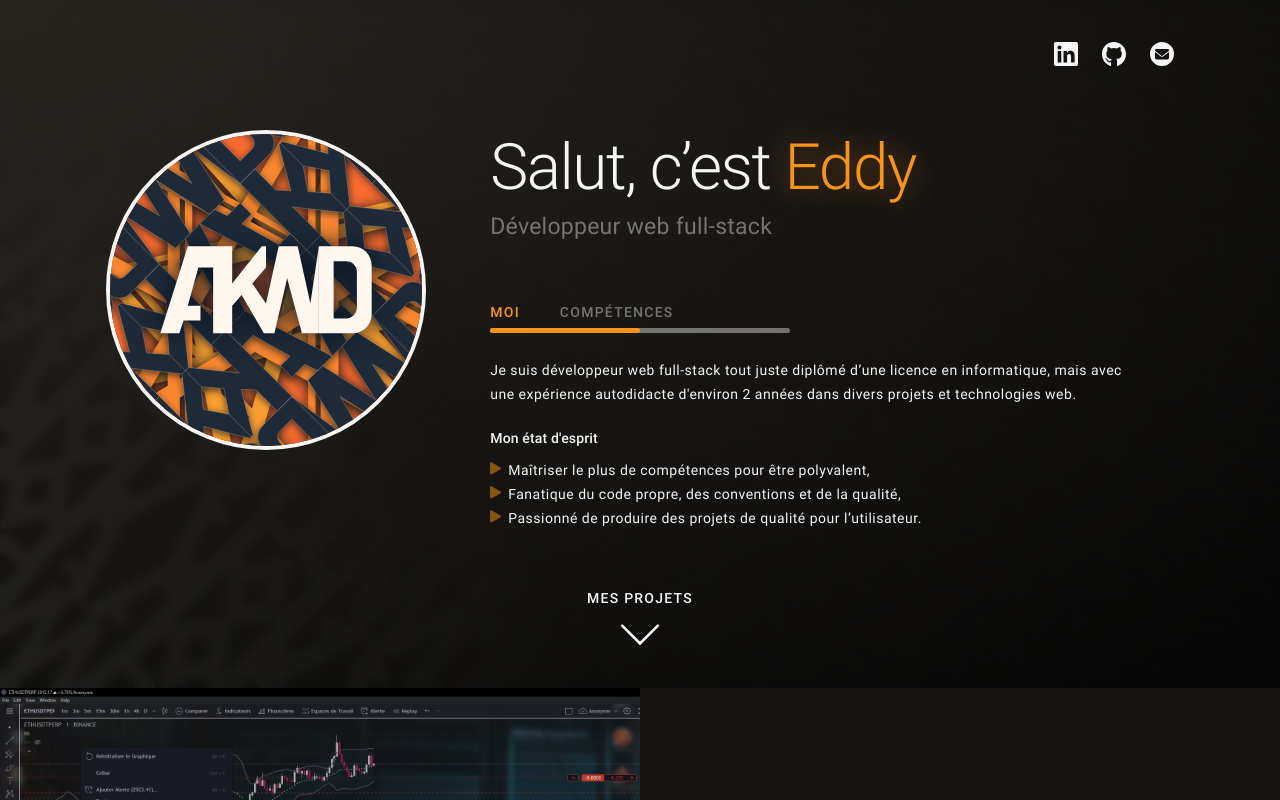
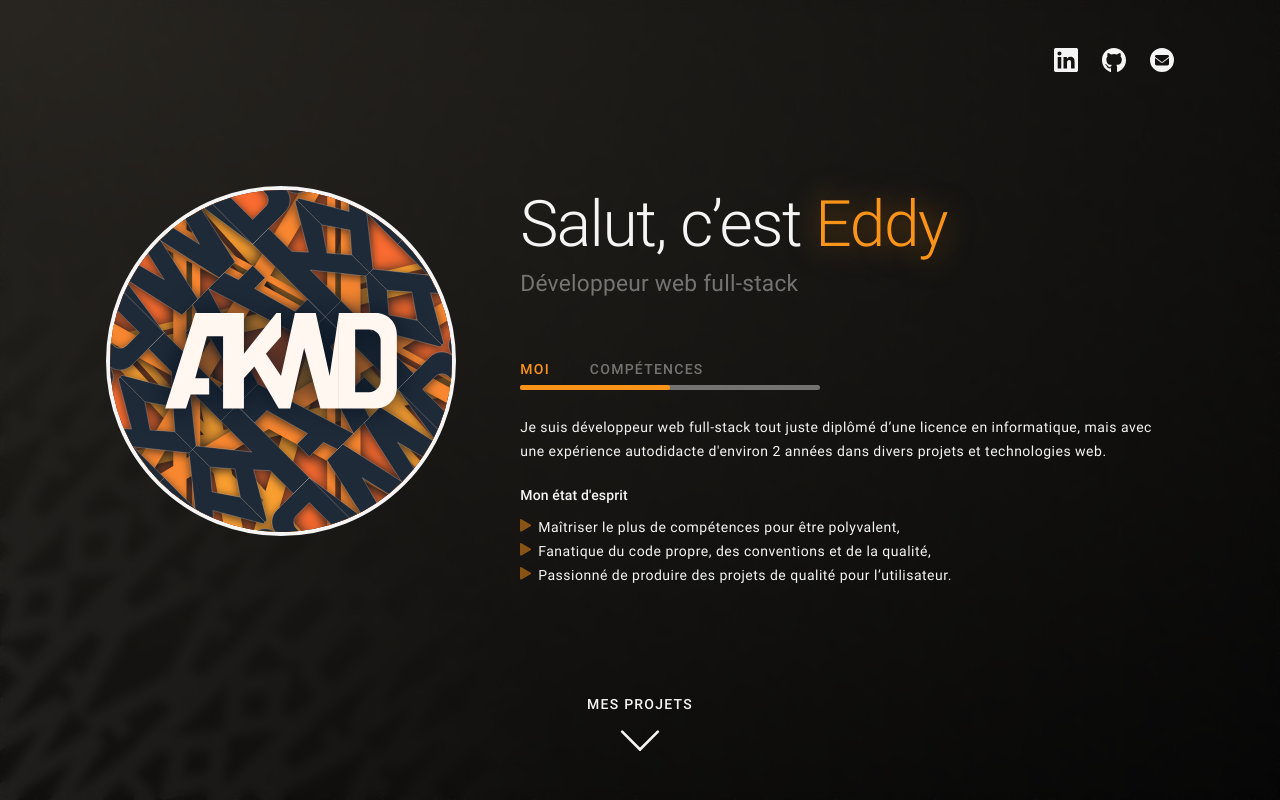
Before and after one commit to Akwd22/akwd22.github.io, a React (Create React App) app: page / in a window 1280 px wide. Shown: the top 800 px of the page. Built offline with nearby package versions, Linux system fonts and the light colour scheme.

Commit message:
Fix: home section fonts now scale with viewport height

```diff
--- a/src/components/Popup/ProjectDetails/MediaCarousel/MediaCarousel.tsx
+++ b/src/components/Popup/ProjectDetails/MediaCarousel/MediaCarousel.tsx
@@ -1,5 +1,4 @@
 import { TProject } from "data/projects";
-import FocusTrap from "focus-trap-react";
 import { FunctionComponent, useRef, useState } from "react";
 
 import ButtonIcon from "components/ButtonIcon/ButtonIcon";
--- a/src/components/Popup/ProjectDetails/ProjectDetails.css
+++ b/src/components/Popup/ProjectDetails/ProjectDetails.css
@@ -1,6 +1,6 @@
 .project-details {
   position: fixed;
-  height: 80%;
+  height: 90%;
   width: clamp(0px, 80%, 1100px);
   display: flex;
   flex-direction: column;
@@ -52,7 +52,7 @@
   height: 40px;
 }
 
-@media screen and (max-width: 768px), screen and (max-height: 768px) {
+@media screen and (max-width: 500px), screen and (max-height: 600px) {
   .project-details {
     width: 100%;
     height: 100%;
--- a/src/data/projects.ts
+++ b/src/data/projects.ts
@@ -44,7 +44,7 @@ export interface TProjectMedia {
  * @returns Promesse contenant tous les projets.
  */
 export async function fetch(): Promise<TProject[]> {
-  return [bitflase, placeholder, placeholder, bitflase, placeholder];
+  return [bitflase, placeholder];
 }
 
 /**
--- a/src/pages/MainPage/HomeSection/HomeSection.css
+++ b/src/pages/MainPage/HomeSection/HomeSection.css
@@ -1,35 +1,102 @@
 .home {
   position: relative;
   height: 100vh;
-  padding: clamp(24px, 3.3vw, 64px) clamp(32px, 8.3vw, 160px);
   display: flex;
   flex-direction: column;
   justify-content: space-between;
 }
 
-/* ------ Taille des polices dynamique relatif à la largeur de fenêtre ------ */
+/* -------------------------------------------------------------------------- */
+/*                             Tailles dynamiques                             */
+/* -------------------------------------------------------------------------- */
+
+/* --------------------------- Calcul des tailles --------------------------- */
+
+/* Variables des tailles. */
+.home {
+  /* TODO : expliquer ce bordel en commentaire. */
+
+  --vw-max: 1915; /* [Formule px -> vw] : vw = 100 * (px / max viewport width) 1915 */
+  --vh-max: 933; /* [Formule px -> vh] : vh = 100 * (px / max viewport height) 933 */
+
+  /* Taille minimale (en px). */
+  --fs-body-min: 14;
+  /* Taille maximale (en px). */
+  --fs-body-max: 16;
+  /* Taille mise à l'échelle selon la longueur du viewport. */
+  --fs-body-vw: clamp(var(--fs-body-min) * 1px, calc(100 * (var(--fs-body-max) / var(--vw-max)) * 1vw), var(--fs-body-max) * 1px);
+  /* Taille mise à l'échelle selon la hauteur du viewport. */
+  --fs-body-vh: clamp(var(--fs-body-min) * 1px, calc(100 * (var(--fs-body-max) / var(--vh-max)) * 1vh), var(--fs-body-max) * 1px);
+
+  --fs-button-min: 14;
+  --fs-button-max: 16;
+  --fs-button-vw: clamp(var(--fs-button-min) * 1px, calc(100 * (var(--fs-button-max) / var(--vw-max))) * 1vw, var(--fs-button-max) * 1px);
+  --fs-button-vh: clamp(var(--fs-button-min) * 1px, calc(100 * (var(--fs-button-max) / var(--vh-max))) * 1vh, var(--fs-button-max) * 1px);
+
+  --fs-title-1-min: 34;
+  --fs-title-1-max: 96;
+  --fs-title-1-vw: clamp(var(--fs-title-1-min) * 1px, calc(100 * (var(--fs-title-1-max) / var(--vw-max))) * 1vw, var(--fs-title-1-max) * 1px);
+  --fs-title-1-vh: clamp(var(--fs-title-1-min) * 1px, calc(100 * (var(--fs-title-1-max) / var(--vh-max))) * 1vh, var(--fs-title-1-max) * 1px);
+
+  --fs-title-2-min: 16;
+  --fs-title-2-max: 34;
+  --fs-title-2-vw: clamp(var(--fs-title-2-min) * 1px, calc(100 * (var(--fs-title-2-max) / var(--vw-max))) * 1vw, var(--fs-title-2-max) * 1px);
+  --fs-title-2-vh: clamp(var(--fs-title-2-min) * 1px, calc(100 * (var(--fs-title-2-max) / var(--vh-max))) * 1vh, var(--fs-title-2-max) * 1px);
+
+  --fs-title-4-min: 14;
+  --fs-title-4-max: 20;
+  --fs-title-4-vw: clamp(var(--fs-title-4-min) * 1px, calc(100 * (var(--fs-title-4-max) / var(--vw-max))) * 1vw, var(--fs-title-4-max) * 1px);
+  --fs-title-4-vh: clamp(var(--fs-title-4-min) * 1px, calc(100 * (var(--fs-title-4-max) / var(--vh-max))) * 1vh, var(--fs-title-4-max) * 1px);
+}
+
+/* Mise à l'échelle (quand grand écran) selon la longueur et la hauteur du viewport. */
+.home {
+  --fs-body: min(var(--fs-body-vw), var(--fs-body-vh));
+  --fs-button: min(var(--fs-button-vw), var(--fs-button-vh));
+  --fs-title-1: min(var(--fs-title-1-vw), var(--fs-title-1-vh));
+  --fs-title-2: min(var(--fs-title-2-vw), var(--fs-title-2-vh));
+  --fs-title-4: min(var(--fs-title-4-vw), var(--fs-title-4-vh));
+  --section-padding: clamp(24px, 6vh, 64px) clamp(32px, 8.3vw, 160px);
+}
+
+/* Mise à l'échelle (quand petit écran) uniquement selon la longueur du viewport. */
+@media screen and (max-height: 650px), screen and (max-width: 768px) {
+  .home {
+    --fs-body: var(--fs-body-vw);
+    --fs-button: var(--fs-button-vw);
+    --fs-title-1: var(--fs-title-1-vw);
+    --fs-title-2: var(--fs-title-2-vw);
+    --fs-title-4: var(--fs-title-4-vw);
+    --section-padding: clamp(24px, 3.3vw, 64px) clamp(32px, 8.3vw, 160px);
+  }
+}
+
+/* ------------------------- Application des tailles ------------------------ */
 
 .home {
-  font-size: clamp(14px, 0.8vw, 16px);
+  padding: var(--section-padding);
+  font-size: var(--fs-body);
 }
 
 .home .title-1 {
-  font-size: clamp(34px, 5vw, 96px);
+  font-size: var(--fs-title-1);
 }
 
 .home .title-2 {
-  font-size: clamp(16px, 1.8vw, 34px);
+  font-size: var(--fs-title-2);
 }
 
 .home .title-4 {
-  font-size: clamp(14px, 1.05vw, 20px);
+  font-size: var(--fs-title-4);
 }
 
 .home .button {
-  font-size: clamp(14px, 0.8vw, 16px);
+  font-size: var(--fs-button);
 }
 
-/* ------------------------- Arrière-plan de section ------------------------ */
+/* -------------------------------------------------------------------------- */
+/*                           Arrière-plan de section                          */
+/* -------------------------------------------------------------------------- */
 
 .home-background {
   position: absolute;
@@ -54,7 +121,9 @@
   pointer-events: none;
 }
 
-/* --------------------------- Contenu de section --------------------------- */
+/* -------------------------------------------------------------------------- */
+/*                             Contenu de section                             */
+/* -------------------------------------------------------------------------- */
 
 .home-content {
   display: flex;
@@ -102,13 +171,11 @@
   height: 40px;
 }
 
-@media screen and (max-height: 816px) {
-  .home {
-    height: auto;
-    row-gap: 64px;
-  }
-}
+/* -------------------------------------------------------------------------- */
+/*                                   Layout                                   */
+/* -------------------------------------------------------------------------- */
 
+/* Breakpoint mode petit écran : layout par ligne et plus par colonne. */
 @media screen and (max-width: 960px) {
   .home-content {
     flex-direction: column;
@@ -130,9 +197,10 @@
   }
 }
 
-@media screen and (max-width: 768px) {
+/* Breakpoints où la section ne remplit plus l'entièreté du viewport. */
+@media screen and (max-width: 960px) and (max-height: 880px), screen and (max-height: 650px), screen and (max-width: 768px) {
   .home {
     height: auto;
-    row-gap: 32px;
+    row-gap: 64px;
   }
 }
--- a/src/pages/MainPage/HomeSection/Logo/Logo.css
+++ b/src/pages/MainPage/HomeSection/Logo/Logo.css
@@ -1,11 +1,10 @@
 #home-logo img {
-  max-height: 480px;
-  width: 25vw;
+  min-width: 350px;
+  width: min(25vw, 45vh);
   border: 4px var(--color-light-text) solid;
   border-radius: 100%;
   cursor: help;
   transition: box-shadow 0.5s;
-
   animation: fade-right 0.5s ease-out 0.5s both;
 }
 
@@ -19,6 +18,7 @@
   }
 
   #home-logo img {
+    min-width: 125px;
     border-width: 2px;
   }
 }
```
